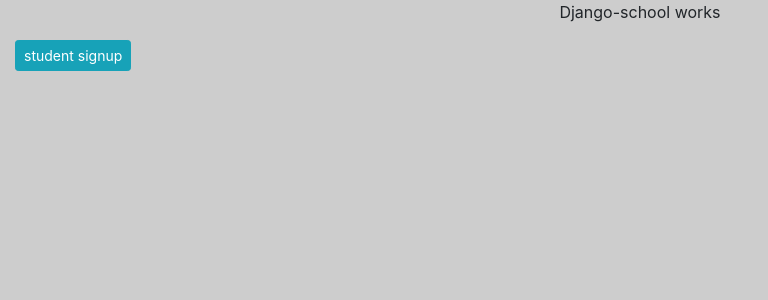
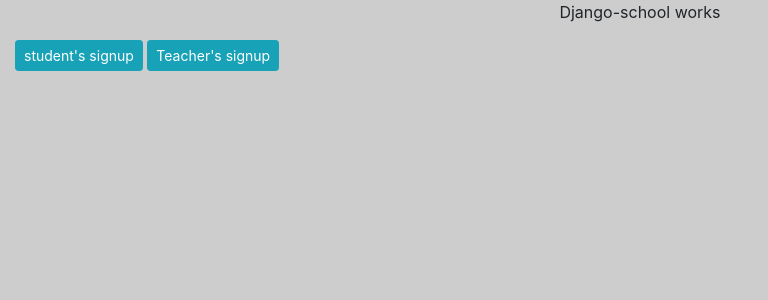
Before and after one commit to danielevans-999/django_school, a Django app: page / in a window 1280 px wide. Shown: the top 300 px of the page, without its empty margins (0-768 px from the left). Run offline with Django 3.2, Linux system fonts and the light colour scheme; some libraries are stand-ins or nearby versions.

Commit message:
Adds teacher's signup link.

```diff
--- a/django_school/urls.py
+++ b/django_school/urls.py
@@ -7,6 +7,7 @@ urlpatterns =  [
 
     path('',views.index,name='home'),
     path('accounts/student/', views.StudentSignup.as_view(), name='student'),
+    path('accounts/teacher/', views.TeacherSignUpView.as_view(), name='teacher'),
 
 ]
 
--- a/templates/djangoschool/index.html
+++ b/templates/djangoschool/index.html
@@ -2,5 +2,6 @@
 
 {% block content %}
 <p class="text-center">Django-school works</p>
-<a href="{% url 'student' %}" class="btn btn-sm btn-info">student signup</a>
+<a href="{% url 'student' %}" class="btn btn-sm btn-info">student's signup</a>
+<a href="{% url 'teacher' %}" class="btn btn-sm btn-info">Teacher's signup</a>
 {% endblock %}
```
